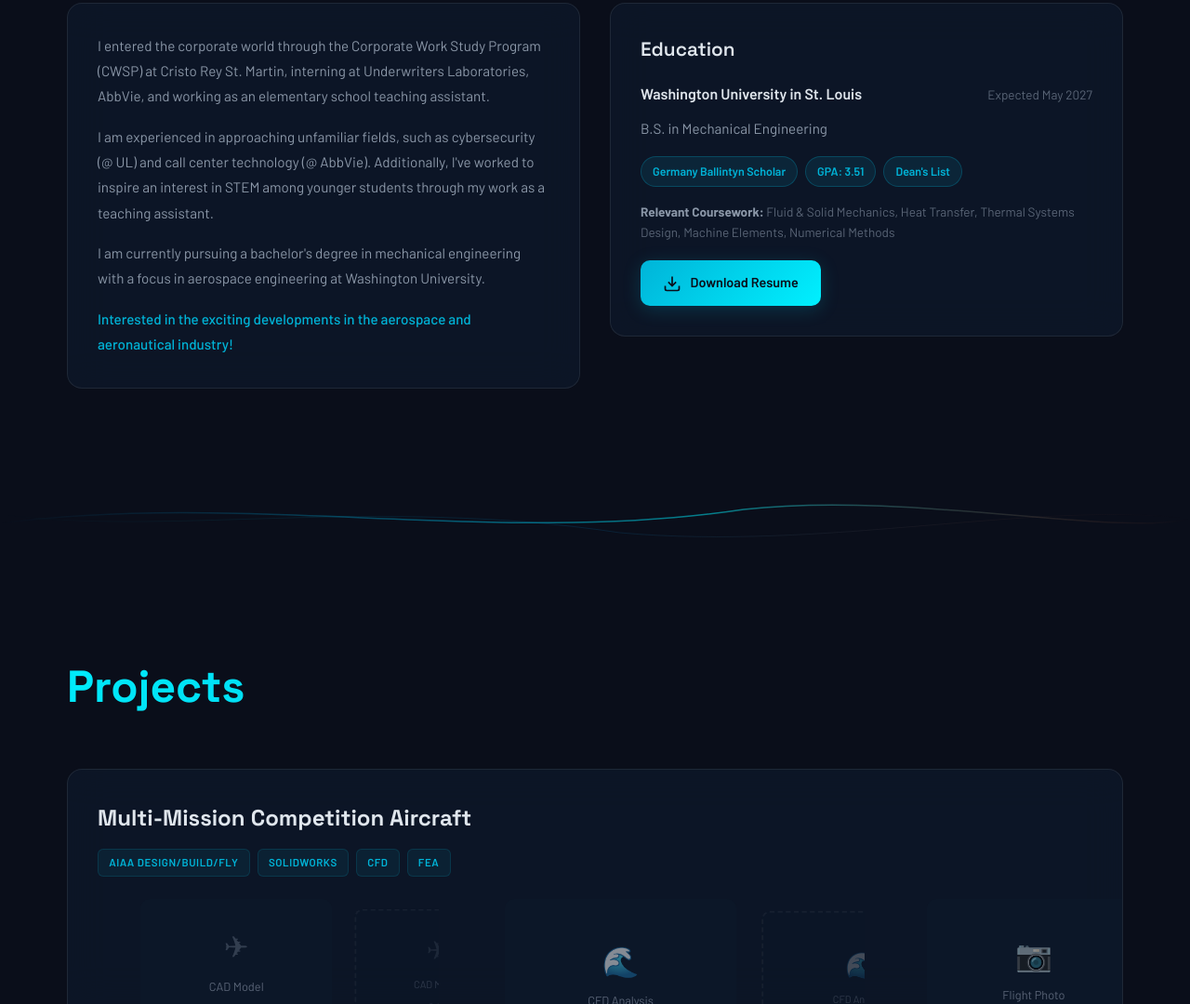
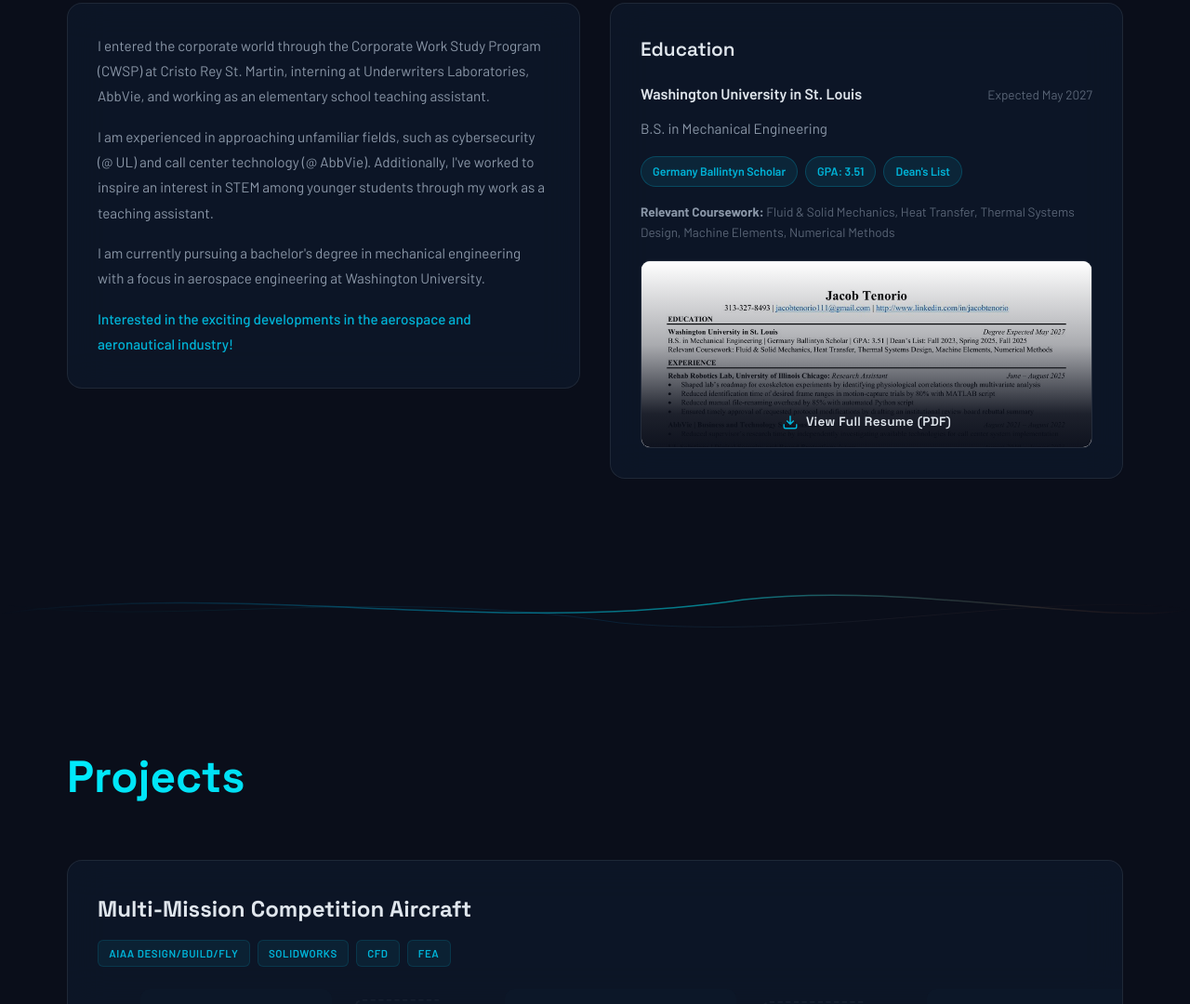
Before and after one commit to JacobTenorio-10/JacobTenorio-10.github.io, a plain HTML site: page index.html in a window 1280 px wide. Shown: the part 1107-2187 px from the top of the page at 93% size. Drawn offline with Linux system fonts and the light colour scheme; animation ran at ten frames a second.

Commit message:
Add resume with peek-preview widget
Replaces the plain download button with a cropped preview of the
resume's top section that fades into a "View Full Resume" CTA.

```diff
--- a/index.css
+++ b/index.css
@@ -517,29 +517,78 @@ img {
   color: var(--text-secondary);
 }
 
-.resume-btn {
-  display: inline-flex;
-  align-items: center;
-  gap: 0.6rem;
+/* Resume peek — cropped preview that fades into a download CTA */
+.resume-peek {
+  display: block;
+  position: relative;
   margin-top: 0.5rem;
-  padding: 0.75rem 1.5rem;
-  font-size: 0.9rem;
-  font-weight: 600;
-  color: var(--bg-primary);
-  background: linear-gradient(135deg, var(--accent-blue), var(--accent-cyan));
   border-radius: 10px;
-  transition: all 0.4s ease;
-  box-shadow: 0 4px 20px rgba(0, 180, 216, 0.2);
+  overflow: hidden;
+  border: 1px solid rgba(255, 255, 255, 0.1);
   align-self: flex-start;
+  width: 100%;
+  transition: border-color 0.4s ease, transform 0.4s ease, box-shadow 0.4s ease;
 }
 
-.resume-btn:hover {
+.resume-peek:hover {
+  border-color: rgba(0, 180, 216, 0.4);
   transform: translateY(-2px);
-  box-shadow: 0 8px 30px rgba(0, 180, 216, 0.35);
+  box-shadow: 0 10px 30px rgba(0, 180, 216, 0.18);
 }
 
-.resume-btn svg {
+.resume-peek-frame {
+  position: relative;
+  height: 200px;
+  overflow: hidden;
+  background: #f4f4f4;
+}
+
+.resume-peek-frame img {
+  width: 100%;
+  display: block;
+  object-fit: cover;
+  object-position: top center;
+}
+
+.resume-peek-fade {
+  position: absolute;
+  inset: 0;
+  background: linear-gradient(
+    to bottom,
+    rgba(10, 14, 26, 0) 0%,
+    rgba(10, 14, 26, 0.35) 45%,
+    rgba(10, 14, 26, 0.92) 82%,
+    rgba(10, 14, 26, 0.98) 100%
+  );
+}
+
+.resume-peek-cta {
+  position: absolute;
+  left: 0;
+  right: 0;
+  bottom: 0;
+  display: flex;
+  align-items: center;
+  justify-content: center;
+  gap: 0.5rem;
+  padding: 0.9rem 1rem 1rem;
+  font-family: var(--font-heading);
+  font-size: 0.85rem;
+  font-weight: 600;
+  letter-spacing: 0.02em;
+  color: var(--text-primary);
+  transition: color 0.3s ease;
+}
+
+.resume-peek-cta svg {
+  color: var(--accent-blue);
   flex-shrink: 0;
+  transition: color 0.3s ease;
+}
+
+.resume-peek:hover .resume-peek-cta,
+.resume-peek:hover .resume-peek-cta svg {
+  color: var(--accent-cyan);
 }
 
 
--- a/index.html
+++ b/index.html
@@ -108,9 +108,15 @@
             </div>
             <p class="edu-coursework"><strong>Relevant Coursework:</strong> Fluid &amp; Solid Mechanics, Heat Transfer, Thermal Systems Design, Machine Elements, Numerical Methods</p>
 
-            <a href="assets/Jacob_Tenorio_Resume.pdf" class="resume-btn" id="download-resume" target="_blank" rel="noopener noreferrer">
-              <svg viewBox="0 0 24 24" width="20" height="20" fill="none" stroke="currentColor" stroke-width="2"><path d="M21 15v4a2 2 0 01-2 2H5a2 2 0 01-2-2v-4M7 10l5 5 5-5M12 15V3"/></svg>
-              Download Resume
+            <a href="assets/Jacob_Tenorio_Resume.pdf" class="resume-peek" id="download-resume" target="_blank" rel="noopener noreferrer" aria-label="View a preview and download the full resume PDF">
+              <div class="resume-peek-frame">
+                <img src="assets/images/resume-preview.jpg" alt="Preview of the top of Jacob Tenorio's resume" loading="lazy">
+                <div class="resume-peek-fade"></div>
+                <div class="resume-peek-cta">
+                  <svg viewBox="0 0 24 24" width="18" height="18" fill="none" stroke="currentColor" stroke-width="2"><path d="M21 15v4a2 2 0 01-2 2H5a2 2 0 01-2-2v-4M7 10l5 5 5-5M12 15V3"/></svg>
+                  View Full Resume (PDF)
+                </div>
+              </div>
             </a>
           </div>
 
```
Also changed, not shown: assets/images/resume-preview.jpg (added), 1 other file.
